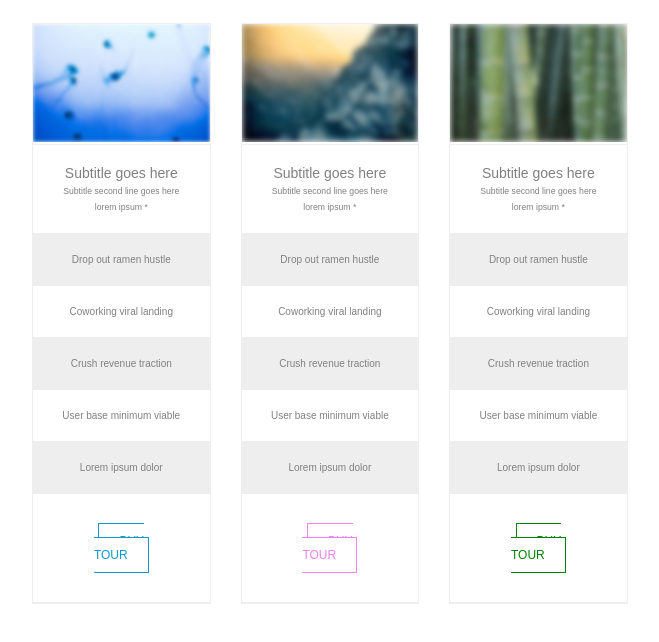
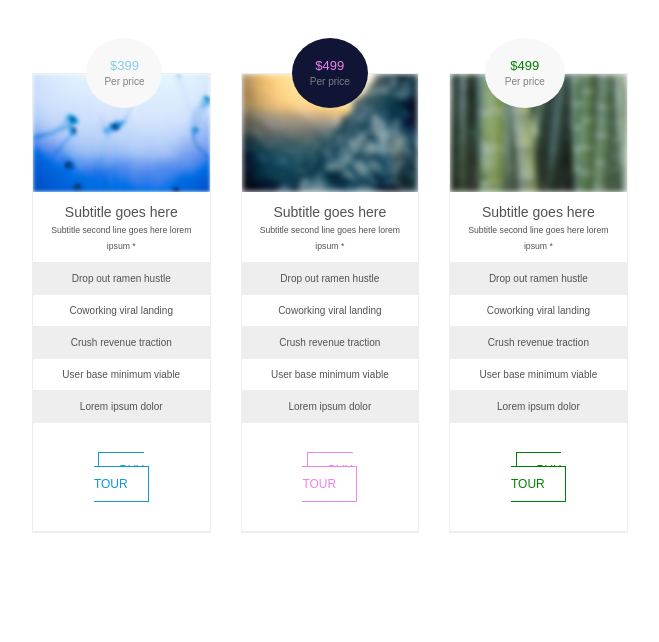
Before and after one commit to tatata1221/HTMLtrainning, a plain HTML site: page index.html in a window 1280 px wide. Shown: the whole page, without its empty margins (307-966 px from the left). Drawn offline with Linux system fonts and the light colour scheme.

Commit message:
adding header

```diff
--- a/index.html
+++ b/index.html
@@ -1,19 +1,23 @@
 <!DOCTYPE html>
 <html>
 <head>
-<title>Price Tag</title>
+<title>Price Table</title>
 <meta name="viewport" content="width=device-width, initial-scale=1">
 <style>
 .container {
     width: 50%;
     margin: auto;
+    padding-top:50px;
+    position:relative;
 }
-    * {
+
+
+* {
     box-sizing: border-box;
     font-family: Arial;
     font-size:10px;
-    color:grey;
-}
+    color:rgb(85, 81, 81);
+    }
 
 .columns {
     float: left;
@@ -21,16 +25,16 @@
     padding: 15px;
 }
 
-.tour {
+.price {
     list-style-type: none;
     border: 1px solid #eee;
     margin: 0;
-    padding: 0px;
+    padding: 0;
     -webkit-transition: 0.3s;
     transition: 0.3s;
 }
 
-.tour:hover {
+.price:hover {
     box-shadow: 0 8px 12px 0 rgba(0,0,0,0.2)
 }
 
@@ -49,19 +53,19 @@
   color:white;
 }
 
-.tour .header {
+.price .header {
     background-color: #111;
     color: white;
     font-size: 25px;
 }
 
-.tour li {
+.price li {
     border-bottom: 1px solid #eee;
-    padding: 20px;
+    padding: 10px;
     text-align: center;
 }
 
-.tour .grey {
+.price .grey {
     background-color: #eee;
 }
 
@@ -95,6 +99,76 @@
     font-size: 12px;
 }
 
+.topbar1{
+    position:absolute;
+    left:17%;
+    transform: translateX(-50%);
+    height: 40px;
+    border-radius:50%;
+    top:30px;
+    display:flex;
+    justify-content:center;
+    align-items: center;
+    font-size:1.5rem;
+    padding:35px 18px;
+    color: rgb(14, 153, 207);
+    background-color: rgb(248, 248, 248);
+    text-align:center;
+}
+
+.topbar2{
+    position:absolute;
+    left:49.5%;
+    transform: translateX(-50%);
+    height: 40px;
+    border-radius:50%;
+    top:30px;
+    display:flex;
+    justify-content:center;
+    align-items: center;
+    font-size:1.5rem;
+    padding:35px 18px;
+    color: rgb(14, 153, 207);
+    background-color: rgb(16, 21, 54);
+    text-align:center;
+}
+
+.topbar3{
+    position:absolute;
+    right:7%;
+    transform: translateX(-50%);
+    height: 40px;
+    border-radius:50%;
+    top:30px;
+    display:flex;
+    justify-content:center;
+    align-items: center;
+    font-size:1.5rem;
+    padding:35px 20px;
+    color: rgb(14, 153, 207);
+    background-color: rgb(248, 248, 248);
+    text-align:center;
+}
+
+.text{
+    position:absolute;
+    left:33.3%;
+    transform: translateX(-50%);
+    height: 40px;
+    border-radius:50%;
+    top:5px;
+    display:flex;
+    justify-content:center;
+    align-items: center;
+    font-size:1.5rem;
+    padding:35px 20px;
+    color: rgb(14, 153, 207);
+    background-color: black;
+    text-align:center;
+}
+
+}
+
 @media only screen and (max-width: 600px) {
     .columns {
         width: 100%;
@@ -105,34 +179,45 @@
 <body>
 <div class="container">
     <div class="columns">
-        <ul class="tour">
-            <li style="padding:0"><img src="ocean.png" alt="ocean" style="width:100%"></li>
+        <ul class="price">
+            <div>
+                <img src="ocean.png" alt="ocean" style="width:100%">
+                <div class="topbar1"><div style="color:skyblue;font-size:13px;">$399<br>
+                <span style="color:grey;">Per price</span></div></div>
+
+            </div>
             <li style="font-size:140%">Subtitle goes here<br><span style="font-size:62%">Subtitle second line goes here lorem ipsum *</span></li>
             <li class="grey">Drop out ramen hustle</li>
             <li>Coworking viral landing</li>
             <li class="grey">Crush revenue traction</li>
             <li>User base minimum viable</li>
- 	    <li class="grey">Lorem ipsum dolor</li>
+ 	        <li class="grey">Lorem ipsum dolor</li>
             <li style="padding:40px"><a href="#" class="button1">BUY TOUR</a></li>
         </ul>
     </div>
 
     <div class="columns">
-        <ul class="tour">
-            <li style="padding:0"><img src="mountain.png" alt="mountain" style="width:100%"></li>
+        <ul class="price">
+            <div>
+                <img src="mountain.png" alt="mountain" style="width:100%">
+                <div class="topbar2"><div style="color:violet;font-size:13px;">$499<br>
+                    <span style="color:grey;">Per price</span></div></div>
+            </div>
             <li style="font-size:140%">Subtitle goes here<br><span style="font-size:62%">Subtitle second line goes here lorem ipsum *</span></li>
             <li class="grey">Drop out ramen hustle</li>
             <li>Coworking viral landing</li>
             <li class="grey">Crush revenue traction</li>
             <li>User base minimum viable</li>
- 	    <li class="grey">Lorem ipsum dolor</li>
+ 	        <li class="grey">Lorem ipsum dolor</li>
             <li style="padding:40px"><a href="#" class="button2">BUY TOUR</a></li>
         </ul>
     </div>
 
     <div class="columns">
-        <ul class="tour">
-            <li style="padding:0"><img src="forest.png" alt="forest" style="width:100%"></li>
+        <ul class="price">
+            <div><img src="forest.png" alt="forest" style="width:100%"></div>
+            <div class="topbar3"><div style="color:green;font-size:13px;">$499<br>
+                <span style="color:grey;">Per price</span></div></div>
             <li style="font-size:140%">Subtitle goes here<br><span style="font-size:62%">Subtitle second line goes here lorem ipsum *</span></li>
             <li class="grey">Drop out ramen hustle</li>
             <li>Coworking viral landing</li>
```
